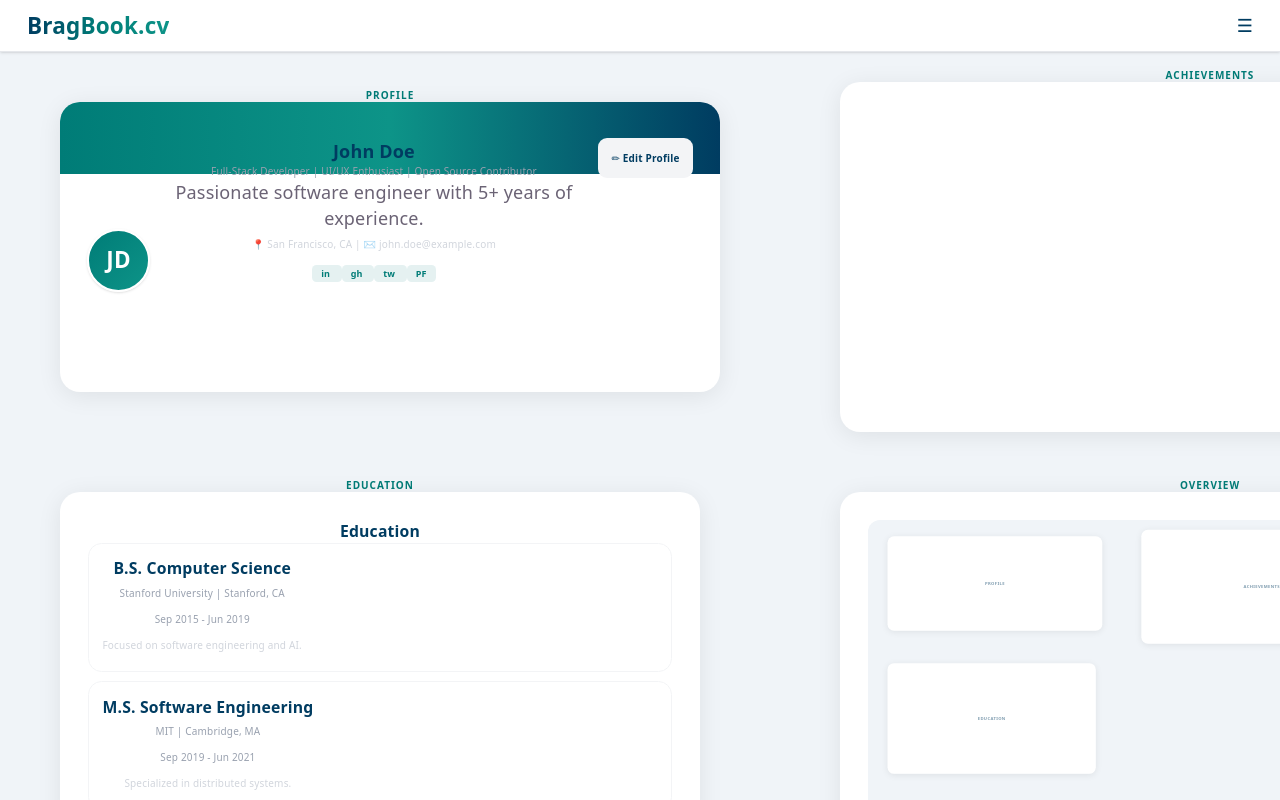
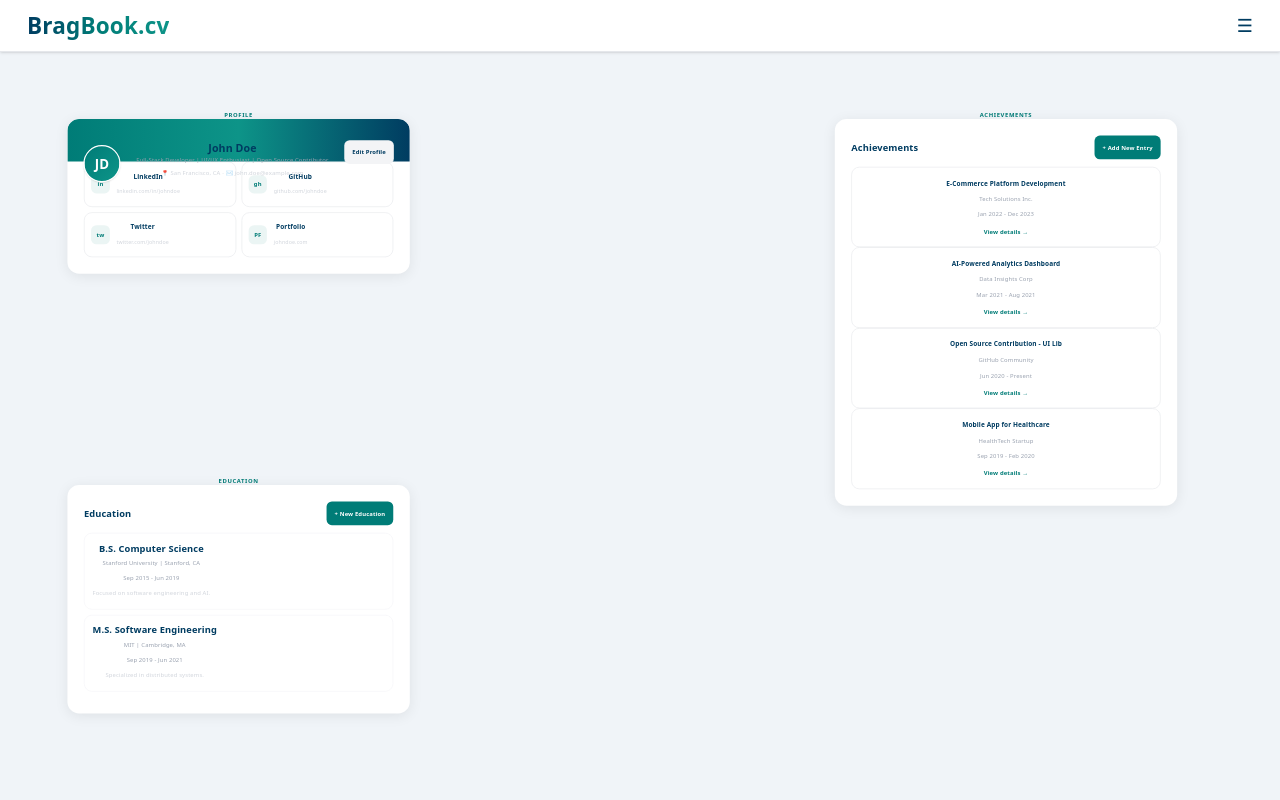
Before and after one commit to madebyjaz/bragbook, a React (Vite) app in the folder bragbook/: page / in a window 1280 px wide. Built offline with nearby package versions, Linux system fonts and the light colour scheme.

Commit message:
Refactored canvas & frames and updated profile/achievement UI
- Updated profile and achievement(brags) sections UI
- Refactored the canvas transform
- Removed contacts frame; merged into profile frame
- Refactored education button layout

```diff
--- a/bragbook/src/components/Usr_Portfolio.jsx
+++ b/bragbook/src/components/Usr_Portfolio.jsx
@@ -29,15 +29,14 @@ const user = {
 
 // frames for each section of the profile
 const FRAMES = [
-    { id: "overview",     label: "Overview",   x: 840,  y: 440,  w: 740, h: 440  },
-    { id: "profile",      label: "Profile",    x: 60,   y: 50,   w: 660, h: 290 },
-    { id: "education",    label: "Education",  x: 60,   y: 440,  w: 640, h: 340 },
-    { id: "achievements", label: "Achievements", x: 840,  y: 30,   w: 740, h: 350},
-    { id: "contact",      label: "Connect",      x: 60,   y: 880,  w: 640, h: 230 },
+    { id: "overview",   x: 680,  y: 380,  w: 640, h: "420" },
+    { id: "profile",      label: "Profile",    x: 60,   y: 60,   w: 580, h: "800" },
+    { id: "education",    label: "Education",  x: 60,   y: 680,  w: 580, h: "380" },
+    { id: "achievements", label: "Achievements", x: 1360,  y: 60,   w: 580, h: "500"},
 ];
 
-const CANVAS_W = 1660;
-const CANVAS_H = 1180;
+const CANVAS_W = 2060;
+const CANVAS_H = 1160;
 
 export default function Usr_Portfolio() {
     // state to track which frame the usr is currently on (null = overview)
@@ -89,9 +88,19 @@ export default function Usr_Portfolio() {
 
     // making a zoom/pan for the canvas
     const getCanvasTransform = () => {
-        if (!canvasFrame) return "scale(1) translate(0px, 0px)";
         const vw = window.innerWidth  || 1280;
         const vh = (window.innerHeight || 800) - 52;
+
+        if (!canvasFrame) {
+            // zoom out to fit the entire canvas in the viewport
+            const scaleX = (vw * 0.95) / CANVAS_W;
+            const scaleY = (vh * 0.95) / CANVAS_H;
+            const scale  = Math.min(scaleX, scaleY);
+            const tx = (vw / scale - CANVAS_W) / 2;
+            const ty = (vh / scale - CANVAS_H) / 2;
+            return `scale(${scale}) translate(${tx}px, ${ty}px)`;
+        }
+
         const scaleX = (vw * 0.88) / canvasFrame.w;
         const scaleY = (vh * 0.88) / canvasFrame.h;
         const scale  = Math.min(scaleX, scaleY, 1.9);
@@ -126,54 +135,54 @@ export default function Usr_Portfolio() {
                         </div>
                     ))}
 
-                    {/* overview frame */}
-                    <FrameCard frame={FRAMES[0]} active={canvasFrame?.id === "overview"} onClick={goOverview} >
-                        <div style={{position: "relative", width: "100%", height: "100%", overflow: "hidden", borderRadius: 12, background: "#f0f4f8" }}>
-                            <div style={{ position: "absolute", top: 0, left: 0, width: CANVAS_W, height: CANVAS_H, transformOrigin: "top left", transform: `scale(${Math.min((FRAMES[0].w - 56) / CANVAS_W, (FRAMES[0].h - 56) / CANVAS_H)})`, pointerEvents: "none"}}>
-                                {FRAMES.slice(1).map(f => (
-                                    <div key={f.id} style={{position: "absolute", left: f.x, top: f.y, width: f.w, height: f.h, borderRadius: 20, backgroundColor: "#ffffff", boxShadow: "0 4px 24px rgba(0,0,0,0.08)", display: "flex", alignItems: "center", justifyContent: "center"}}>
-                                        <span style={{ fontSize: 13, fontWeight: 700, color: "#003C61", opacity: 0.5, textTransform: "uppercase", letterSpacing: "0.08em" }}> {f.label} </span>
+                    {/* Profile card frames */}
+                    <FrameCard frame={FRAMES[1]} active={canvasFrame?.id === "profile"} onClick={ () => goTo(FRAMES[1])}>
+                        <div className="absolute top-0 left-0 right-0 h-16 rounded-t-2xl" style={{ background: "linear-gradient(90deg, #007C77, #0d9488, #003C61)" }} />
+
+                        {/* avatar + name row */}
+                        <div className="absolute left-6 right-6" style={{top: 36}}>
+                            <div className="flex items-end gap-4">
+                                <div className="w-14 h-14 rounded-full flex items-center justify-center text-white text-xl font-extrabold border-2 border-white shadow shrink-0" style={{ background: "linear-gradient(135deg, #007C77, #0d9488)" }}>
+                                    {user.initials}
+                                </div>
+                                <div className="flex-1 pb-1">
+                                    <p className="text-base font-extrabold text-[#003C61]">{user.name}</p>
+                                    <p className="text-[10px] text-gray-400 leading-snug">{user.tagline}</p>
+                                    <p className="text-[10px] text-gray-300 mt-1">📍 {user.location} · ✉️ {user.email}</p>
+                                </div>
+                                <button className="self-start bg-gray-100 hover:bg-gray-200 text-[#003C61] text-[10px] font-semibold px-3 py-1.5 rounded-lg transition-colors border-none cursor-pointer">
+                                    Edit Profile
+                                </button>
+                            </div>
+                        </div>
+
+                        {/* bio */}
+                            <p className="text-[11px] text-gray-400 mb-4">{user.bio}</p>
+
+                            {/* socials grid */}
+                            <p className="text-xs font-extrabold text-[#003C61] mb-2">Connect</p>
+                            <div className="grid grid-cols-2 gap-2">
+                                {user.socials.map((soc, i) => (
+                                    <div key={i} className="border border-gray-200 rounded-xl p-2.5 flex gap-2.5 items-center hover:border-[#007C77] transition-colors cursor-pointer">
+                                        <div className="w-7 h-7 rounded-lg flex items-center justify-center text-[10px] font-extrabold text-[#007C77] shrink-0" style={{ background: "rgba(0,124,119,0.08)" }}>
+                                            {soc.icon}
+                                        </div>
+                                        <div>
+                                            <p className="text-[11px] font-bold text-[#003C61]">{soc.platform}</p>
+                                            <p className="text-[9px] text-gray-300">{soc.url}</p>
+                                        </div>
                                     </div>
                                 ))}
                             </div>
-                            <div className="absolute bottom-2 left-0 right-0 text-center text-[10px] font-bold text-[#007C77] uppercase tracking-widest">
-                                Overview
-                            </div>
-                        </div>
-                    </FrameCard>
 
-                    {/* Profile card frames */}
-
-                    <FrameCard frame={FRAMES[1]} active={canvasFrame?.id === "profile"} onClick={ () => goTo(FRAMES[1])}>
-                        <div className="absolute top-0 left-0 right-0 h-16 rounded-t-2xl" style={{ background: "linear-gradient(90deg, #007C77, #0d9488, #003C61)" }} />
-                        <div className="absolute top-8 left-6 right-6 flex items-end gap-4">
-
-                            <div className="w-14 h-14 rounded-full flex items-center justify-center text-white text-xl font-extrabold border-2 border-white shadow shrink-0" style={{ background: "linear-gradient(135deg, #007C77, #0d9488)" }}>
-                                {user.initials}
-                            </div>
-
-                            <div className="flex-1 pb-1">
-                                <p className="text-base font-extrabold text-[#003C61]">{user.name}</p>
-                                <p className="text-[10px] text-gray-400 leading-snug">{user.tagline}</p>
-                                <p className=" ">{user.bio}</p>
-                                <p className="text-[10px] text-gray-300 mt-1">📍 {user.location} | ✉️ {user.email}</p>
-
-                                {/* social media links */}
-                                {user.socials.map(s => (
-                                        <span key={s.platform} href={s.url} className=" text-[9px] font-bold text-[#007C77] bg-[#007C77]/10 px-2 py-0.5 rounded" > {s.icon} </span>
-                                    ))}
-                            </div>
-
-                            {/* link to Edit Profile form */}
-                            <button className="self-start bg-gray-100 hover:bg-gray-200 text-[#003C61] text-[10px] font-semibold px-3 py-1.5 rounded-lg transition-colors border-none cursor-pointer">
-                                ✏ Edit Profile
-                            </button>
-                        </div>
                     </FrameCard>
 
                     {/* education frame */}
                     <FrameCard frame={FRAMES[2]} active={canvasFrame?.id === "education"} onClick={() => goTo(FRAMES[2])}>
-                        <p className="text-sm font-extrabold text-[#003C61] mb-3 "> Education</p>
+                        <div className="flex justify-between items-center mb-3 ">
+                            <p className="text-sm font-extrabold text-[#003C61] "> Education</p>
+                            <button className="bg-[#007C77] hover:bg-[#005f5b] text-white text-[10px] font-bold px-3 py-1.5 rounded-lg transition-colors border-none cursor-pointer "> + New Education </button> {/* route the usr to create_education form */}
+                        </div>
                         {/* education cards for each entry */}
                         {educationEntries.length === 0 ? (
                             <p className="text-xs text-gray-300 mt-4 text-center">No education entries yet. Click "Add Education" to get started!</p>
@@ -191,12 +200,26 @@ export default function Usr_Portfolio() {
                         )}
                     </FrameCard>
 
-                    {/* achievement(brag) entry cards frame */}
+                    {/* achievement(brags) entries cards frame */}
                     <FrameCard frame={FRAMES[3]} active={canvasFrame?.id === "achievements"} onClick={() => goTo(FRAMES[3])}>
-
-
+                        <div className="flex justify-between items-center mb-3 ">
+                            <p className="text-sm font-extrabold text-[#003C61] "> Achievements</p>
+                            <button className="bg-[#007C77] hover:bg-[#005f5b] text-white text-[10px] font-bold px-3 py-1.5 rounded-lg transition-colors border-none cursor-pointer "> + Add New Entry</button> {/* route the usr to achievement_create form */}
+                        </div>
+                        {/* achievement cards for each entry */}
+                        <div>
+                            {user.achievements.map((b_entry, i) => (
+                                <div key={i} className="border border-gray-200 rounded-xl p-3 flex flex-col gap-1 hover:border-[#007C77] transition-colors cursor-pointer">
+                                    <div>
+                                        <p className="text-[11px] font-bold text-[#003C61]">{b_entry.title}</p>
+                                        <p className="text-[10px] text-gray-400">{b_entry.company}</p>
+                                        <p className="text-[10px] text-gray-400">{b_entry.dates}</p>
+                                        <span className="text-[10px] text-[#007C77] font-semibold mt-1">View details →</span>
+                                    </div>
+                                </div>
+                            ))}
+                        </div>
                     </FrameCard>
-
 
                 </div>
             </div>
```
